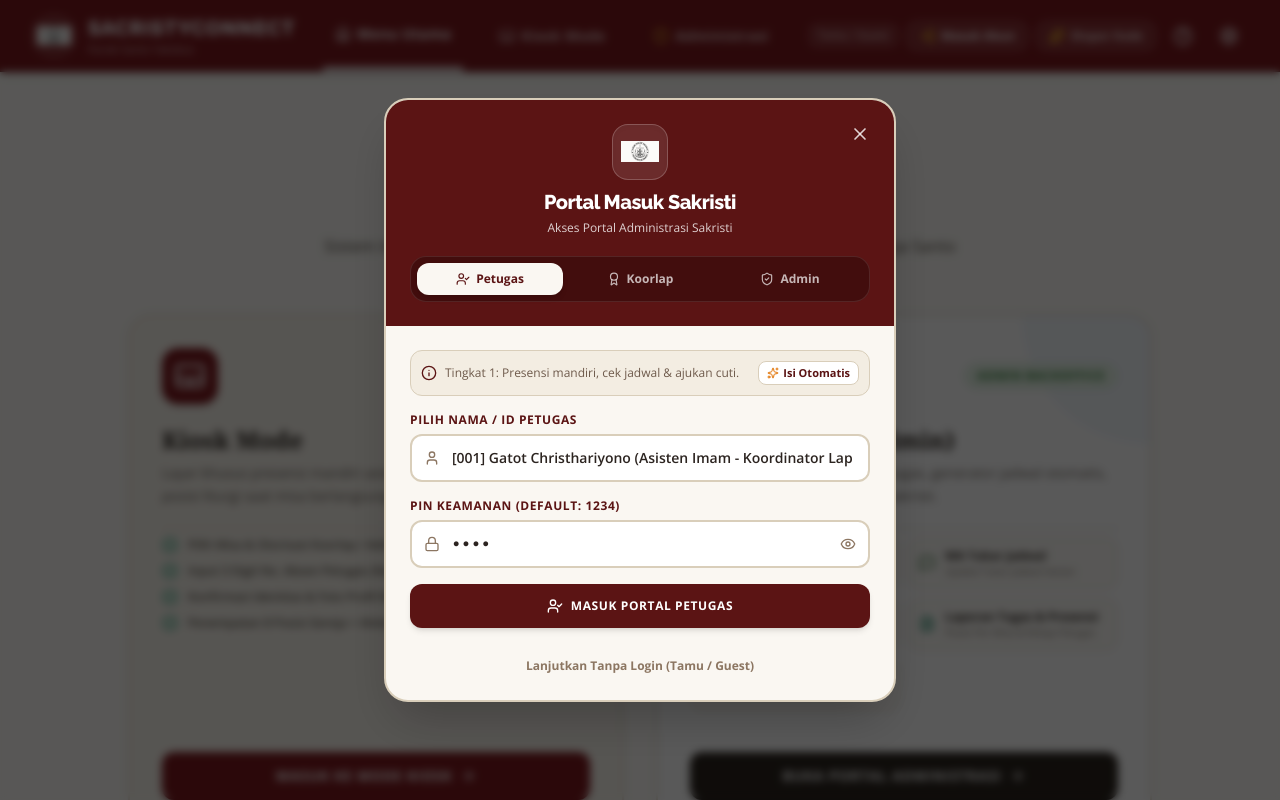
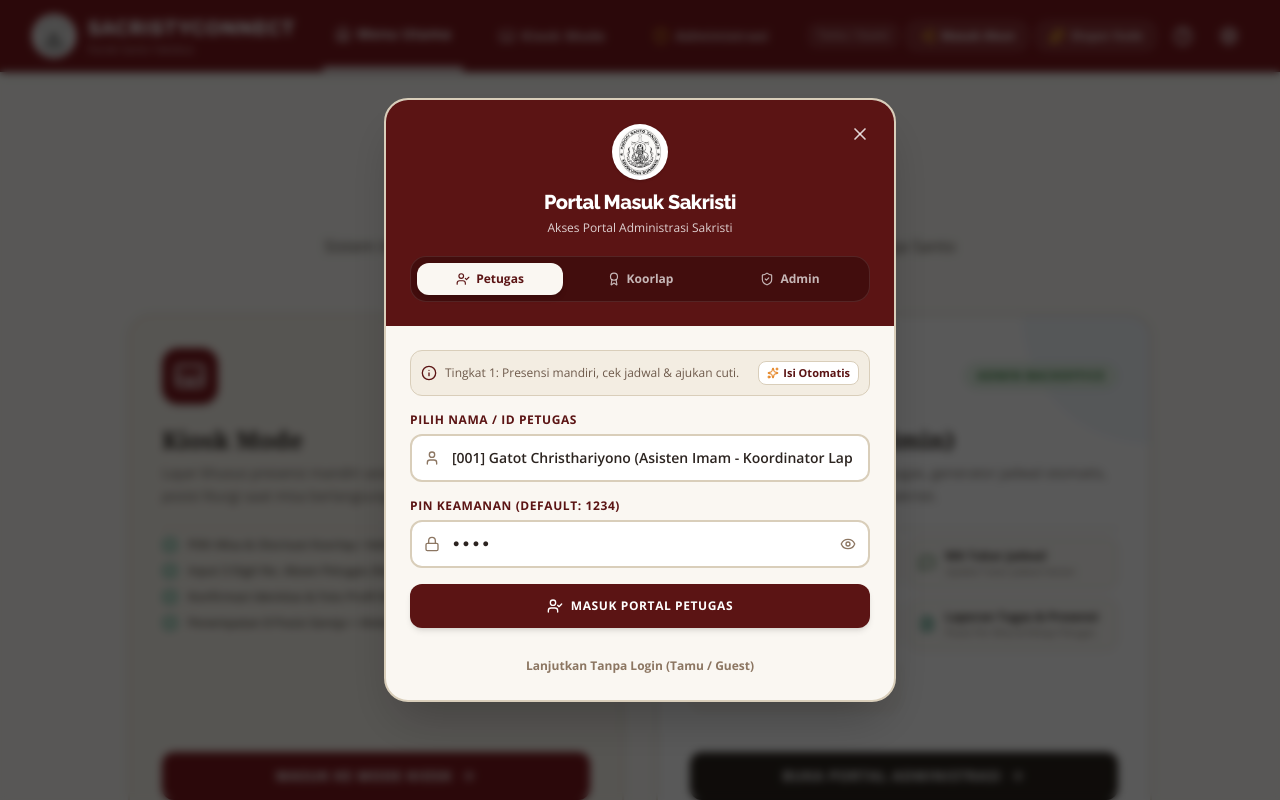
Before and after one commit to alessandro1206/sacristy-connect, a React (Vite) app: page / in a window 1280 px wide. Both pictures are taken after a click on the button "Masuk Akun". Shown: the top 800 px of the page. Built offline with nearby package versions, Linux system fonts and the light colour scheme.

Commit message:
CropSealLogoToExactOneToOneSquareRatioAndFullCircleFill

```diff
--- a/src/components/MultiLevelLoginModal.tsx
+++ b/src/components/MultiLevelLoginModal.tsx
@@ -198,13 +198,14 @@ export const MultiLevelLoginModal: React.FC<MultiLevelLoginModalProps> = ({
             <X className="w-5 h-5" />
           </button>
 
-          <div className="w-14 h-14 rounded-2xl bg-white/10 p-2 mx-auto mb-2 flex items-center justify-center border border-white/20 shadow-inner">
+          <div className="w-14 h-14 rounded-full bg-white p-0.5 mx-auto mb-2 flex items-center justify-center border-2 border-white/40 shadow-sm overflow-hidden">
             <img
               src={CHURCH_LOGO}
               alt="Logo Paroki"
-              className="w-10 h-10 object-contain"
+              className="w-full h-full object-cover rounded-full"
             />
           </div>
+
 
           <h3 className="text-xl font-extrabold font-headline tracking-tight">
             {initialRole === 'admin' ? 'Login Administrator' : 'Portal Masuk Sakristi'}
--- a/src/components/Navbar.tsx
+++ b/src/components/Navbar.tsx
@@ -73,13 +73,14 @@ export const Navbar: React.FC<NavbarProps> = ({
         className="flex items-center gap-3 cursor-pointer group"
         title="Kembali ke Halaman Utama"
       >
-        <div className="h-11 w-11 bg-white/10 rounded-full p-1 flex items-center justify-center border border-white/20 group-hover:scale-105 transition-transform">
+        <div className="h-11 w-11 bg-white rounded-full p-0.5 flex items-center justify-center border-2 border-white/40 shadow-sm group-hover:scale-105 transition-transform overflow-hidden">
           <img
             alt="Santo Yakobus Logo"
-            className="h-9 w-auto object-contain"
+            className="w-full h-full object-cover rounded-full"
             src={CHURCH_LOGO}
           />
         </div>
+
         <div>
           <span className="text-lg md:text-xl font-extrabold uppercase tracking-wider font-headline text-white flex items-center gap-1.5">
             SACRISTYCONNECT
--- a/src/components/SidebarNav.tsx
+++ b/src/components/SidebarNav.tsx
@@ -51,13 +51,14 @@ export const SidebarNav: React.FC<SidebarNavProps> = ({
         className="px-1 mb-6 flex items-center gap-3.5 cursor-pointer group"
         title="Kembali ke Menu Utama"
       >
-        <div className="w-12 h-12 rounded-full bg-[#5B1414] flex items-center justify-center overflow-hidden border border-[#D9CEBA] shrink-0 p-1 shadow-inner group-hover:scale-105 transition-transform">
+        <div className="w-12 h-12 rounded-full bg-white flex items-center justify-center overflow-hidden border-2 border-[#D9CEBA] shrink-0 p-0.5 shadow-sm group-hover:scale-105 transition-transform">
           <img
-            className="w-10 h-10 object-contain"
+            className="w-full h-full object-cover rounded-full"
             alt="Santo Yakobus Logo"
             src={CHURCH_LOGO}
           />
         </div>
+
         <div>
           <h1 className="text-sm font-extrabold text-[#5B1414] font-headline tracking-tight group-hover:underline">
             SacristyConnect
```
Also changed, not shown: public/parish-logo.png.
